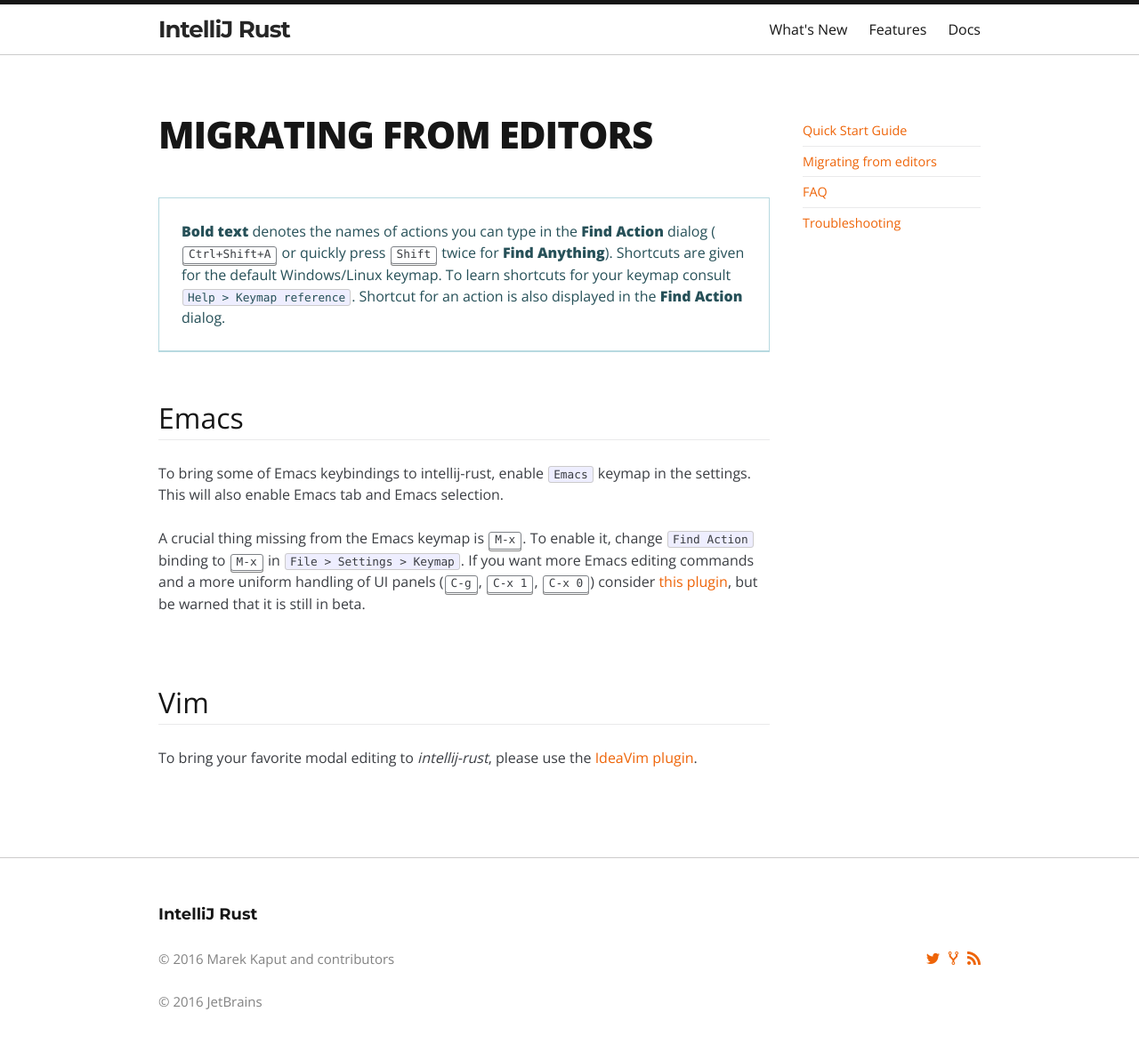
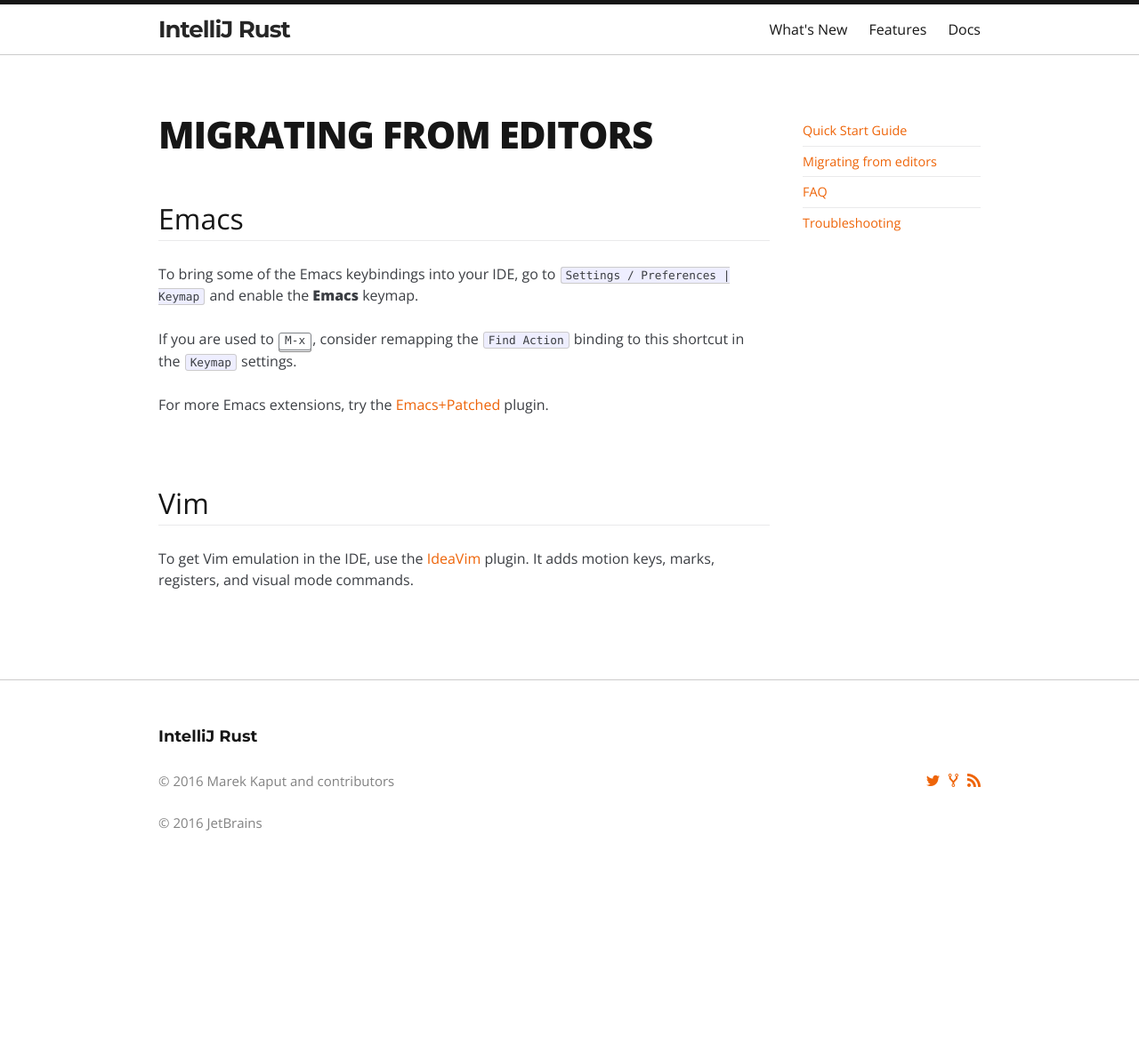
Before and after one commit to intellij-rust/intellij-rust.github.io, a Jekyll site: the page built from _docs/editors.markdown, in a window 1280 px wide and 1237 px high. Shown: the top 1174 px of the window at 89% size. Built offline with Jekyll 4.4.1, drawn with Linux system fonts in a browser that asks for light colours; nearby versions of some CDN libraries; some web fonts are replaced.

Commit message:
Docs: some cleanup in 'Migrating from editors'

```diff
--- a/_docs/editors.markdown
+++ b/_docs/editors.markdown
@@ -3,20 +3,17 @@
 order: 2
 ---
 
-{% include doc-shortcut-tip.html %}
-
 {% include h title="Emacs" %}
 
-To bring some of Emacs keybindings to intellij-rust, enable `Emacs` keymap in
-the settings. This will also enable Emacs tab and Emacs selection.
+To bring some of the Emacs keybindings into your IDE,
+go to `Settings / Preferences | Keymap` and enable the **Emacs** keymap.
 
-A crucial thing missing from the Emacs keymap is <kbd>M-x</kbd>. To enable it, change
-`Find Action` binding to <kbd>M-x</kbd> in `File > Settings > Keymap`. If you want more
-Emacs editing commands and a more uniform handling of UI panels (<kbd>C-g</kbd>, <kbd>C-x 1</kbd>,
-<kbd>C-x 0</kbd>) consider [this plugin](https://plugins.jetbrains.com/plugin/7906), but
-be warned that it is still in beta.
+If you are used to <kbd>M-x</kbd>, consider remapping the `Find Action` binding to this shortcut in the `Keymap` settings.
+
+For more Emacs extensions, try the [Emacs+Patched](https://plugins.jetbrains.com/plugin/10045-emacs-patched) plugin.
+
 
 {% include h title="Vim" %}
 
-To bring your favorite modal editing to _intellij-rust_, please use the
-[IdeaVim plugin](https://github.com/JetBrains/ideavim).
+To get Vim emulation in the IDE, use the [IdeaVim](https://github.com/JetBrains/ideavim) plugin.
+It adds motion keys, marks, registers, and visual mode commands.
```
